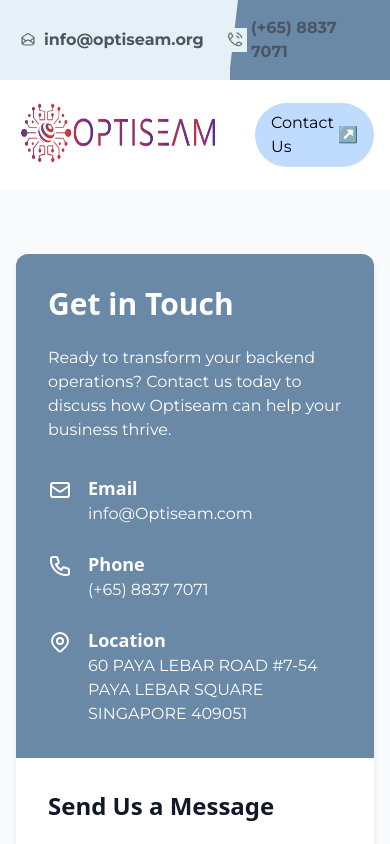
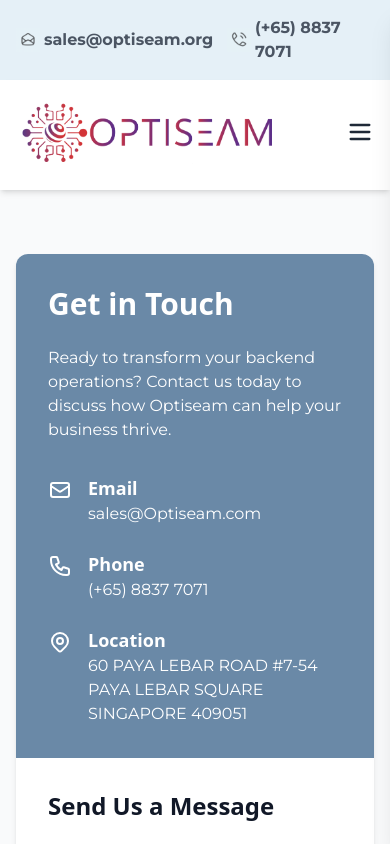
Before and after one commit to praveenkberi/optiseam, a React (Vite) app: page /contact in a window 390 px wide. Shown: the top 844 px of the page. Built offline with nearby package versions, Linux system fonts and the light colour scheme.

Commit message:
added side view for mobile view

```diff
--- a/src/App.tsx
+++ b/src/App.tsx
@@ -16,11 +16,13 @@
 import LogisticsTransportation from './components/industries/LogisticsTransportation';
 import LegalServices from './components/industries/LegalServices';
 import LandscapingFieldServices from './components/industries/LandscapingFieldServices';
-import { services } from './components/services/servicedata';
+import ScrollToTop from './components/ScrollToTop';
 import './App.css';
 
 const App = () => {
   return (
+    <>
+      <ScrollToTop />
       <div className="flex flex-col min-h-screen">
         <Navbar />
         <main className="flex-grow">
@@ -43,6 +45,7 @@
         </main>
         <Footer />
       </div>
+    </>
   );
 };
 
--- a/src/components/Contact.tsx
+++ b/src/components/Contact.tsx
@@ -80,7 +80,7 @@
                     </div>
                     <div className="ml-4">
                       <h3 className="text-lg font-semibold text-white">Email</h3>
-                      <p className="text-primary-100">info@Optiseam.com</p>
+                      <p className="text-primary-100">sales@Optiseam.com</p>
                     </div>
                   </div>
 
--- a/src/components/Footer.tsx
+++ b/src/components/Footer.tsx
@@ -169,8 +169,8 @@
                 <svg className="w-5 h-5 mr-2" fill="none" stroke="currentColor" viewBox="0 0 24 24">
                   <path strokeLinecap="round" strokeLinejoin="round" strokeWidth={2} d="M3 8l7.89 5.26a2 2 0 002.22 0L21 8M5 19h14a2 2 0 002-2V7a2 2 0 00-2-2H5a2 2 0 00-2 2v10a2 2 0 002 2z" />
                 </svg>
-                <a href="mailto:info@optiseam.com" className="hover:text-white transition-colors">
-                  info@optiseam.com
+                <a href="mailto:sales@optiseam.com" className="hover:text-white transition-colors">
+                  sales@optiseam.com
                 </a>
               </li>
               <li className="flex items-center text-gray-400">
--- a/src/components/Home.tsx
+++ b/src/components/Home.tsx
@@ -9,7 +9,7 @@
       <Hero />
       <Overview />
       <Benefits />
-      <Testimonials />
+      {/*<Testimonials /> */}
     </div>
   );
 }
--- a/src/components/Navbar.tsx
+++ b/src/components/Navbar.tsx
@@ -7,6 +7,7 @@
 import linkedinIcon from '../assets/linkedin.png';
 import emailIcon from '../assets/email.png';
 import phoneIcon from '../assets/phone.png';
+import { Menu, X } from 'lucide-react';
 
 const Navbar: React.FC = () => {
   const [isOpen, setIsOpen] = useState(false);
@@ -97,67 +98,56 @@
 
   return (
   <>
+    {/* Top bar with contact/socials */}
     <div className="relative bg-[#E5F0F7] px-4 md:px-20 py-4 flex justify-between items-center">
       <div className="flex items-center space-x-6 z-10">
         <span className="flex items-center space-x-1">
           <img src={emailIcon} alt="Email" className="h-6 w-6" />
-            <span className="font-semibold text-gray-600">info@optiseam.org</span>
+          <span className="font-semibold text-gray-600">sales@optiseam.org</span>
         </span>
         <span className="flex items-center space-x-1">
           <img src={phoneIcon} alt="Phone" className="h-6 w-6" />
           <span className="font-semibold text-gray-600">(+65) 8837 7071</span>
         </span>
       </div>
-        <div className="absolute top-0 right-0 h-full w-[30%] bg-[#6A89A7] clip-slant flex items-center justify-start px-20 space-x-6 z-0">
+      <div className="hidden sm:flex absolute top-0 right-0 h-full w-[30%] bg-[#6A89A7] clip-slant items-center justify-start px-20 space-x-6 z-20">
         <a href="https://www.facebook.com/profile.php?id=61578632121275"><img src={facebookIcon} alt="Facebook" className="h-7 w-7" /></a>
         <a href="https://x.com/optiseam"><img src={twitterIcon} alt="Twitter" className="h-7 w-7" /></a>
         <a href="https://www.linkedin.com/in/optiseam/"><img src={linkedinIcon} alt="LinkedIn" className="h-7 w-7" /></a>
-          {/*<a href="#"><img src="/src/assets/instagram.png" alt="Instagram" className="h-7 w-7" /></a> */}
       </div>
     </div>
 
-      <nav className="bg-[#ffffff] px-4 md:px-6 py-5">
+    {/* Main navbar */}
+    <nav className="bg-white px-4 md:px-6 py-5 shadow-md relative z-30">
       <div className="flex justify-between items-center">
-          <div className="flex mr-10">
-            <Link to="/" className="flex items-center focus:outline-none focus:ring-0">
+        <Link to="/" className="flex items-center">
           <div className="h-[70px] overflow-hidden flex items-center">
             <img src={logo} alt="Logo" className="h-[120px] -translate-y-0 scale-5" />
           </div>
         </Link>
-          </div>
 
+        {/* Desktop Nav */}
         <div className="hidden md:flex space-x-12 text-purple-850 font-medium ml-20">
-            <Link to="/" className='hover:text-gray-500 focus:outline-none focus:ring-0'>Home</Link>
-            <Link to="/about-us" className='hover:text-gray-500 focus:outline-none focus:ring-0'>About us</Link>
+          <Link to="/" className="hover:text-gray-500">Home</Link>
+          <Link to="/about-us" className="hover:text-gray-500">About us</Link>
 
           <div className="relative" ref={servicesRef}>
             <button
-                className={`text-purple-850  flex items-center hover:text-gray-500 transition-colors focus:outline-none focus:ring-0`}
               onClick={() => {
                 setIsServicesOpen(prev => !prev);
                 if (!isServicesOpen) setIsIndustriesOpen(false);
               }}
+              className="flex items-center hover:text-gray-500"
             >
               Services
-                <svg
-                  className={`ml-1 w-4 h-4 transition-transform ${isServicesOpen ? 'rotate-180' : ''}`}
-                  fill="none"
-                  stroke="currentColor"
-                  viewBox="0 0 24 24"
-                >
+              <svg className={`ml-1 w-4 h-4 transition-transform ${isServicesOpen ? 'rotate-180' : ''}`} fill="none" stroke="currentColor" viewBox="0 0 24 24">
                 <path strokeLinecap="round" strokeLinejoin="round" strokeWidth={2} d="M19 9l-7 7-7-7" />
               </svg>
             </button>
-              <div
-                className={`absolute left-0 mt-2 w-64 bg-white rounded-lg shadow-lg overflow-hidden transition duration-200 z-50 ${
-                  isServicesOpen ? 'opacity-100 visible' : 'opacity-0 invisible'
-                }`}
-              >
+            <div className={`absolute left-0 mt-2 w-64 bg-white rounded-lg shadow-lg z-50 ${isServicesOpen ? 'block' : 'hidden'}`}>
               {services.map((s, idx) => (
-                  <Link
-                    key={idx}
-                    to={s === 'View All Services' ? '/services' : `/services/${s.toLowerCase().replace(/\s+/g, '-')}`}
-                    className="block px-4 py-2 hover:text-white hover:bg-[#809497] text-gray-700"
+                <Link key={idx} to={s === 'View All Services' ? '/services' : `/services/${s.toLowerCase().replace(/\s+/g, '-')}`}
+                  className="block px-4 py-2 hover:bg-[#809497] hover:text-white text-gray-700"
                   onClick={() => setIsServicesOpen(false)}
                 >
                   {s}
@@ -168,32 +158,21 @@
 
           <div className="relative" ref={industriesRef}>
             <button
-                className={`text-purple-850  flex items-center hover:text-gray-500 transition-colors focus:outline-none focus:ring-0`}
               onClick={() => {
                 setIsIndustriesOpen(prev => !prev);
                 if (!isIndustriesOpen) setIsServicesOpen(false);
               }}
+              className="flex items-center hover:text-gray-500"
             >
               Industry
-                <svg
-                  className={`ml-1 w-4 h-4 transition-transform ${isIndustriesOpen ? 'rotate-180' : ''}`}
-                  fill="none"
-                  stroke="currentColor"
-                  viewBox="0 0 24 24"
-                >
+              <svg className={`ml-1 w-4 h-4 transition-transform ${isIndustriesOpen ? 'rotate-180' : ''}`} fill="none" stroke="currentColor" viewBox="0 0 24 24">
                 <path strokeLinecap="round" strokeLinejoin="round" strokeWidth={2} d="M19 9l-7 7-7-7" />
               </svg>
             </button>
-              <div
-                className={`absolute left-0 mt-2 w-64 bg-white rounded-lg shadow-lg overflow-hidden transition duration-200 z-50 ${
-                  isIndustriesOpen ? 'opacity-100 visible' : 'opacity-0 invisible'
-                }`}
-              >
+            <div className={`absolute left-0 mt-2 w-64 bg-white rounded-lg shadow-lg z-50 ${isIndustriesOpen ? 'block' : 'hidden'}`}>
               {industries.map(ind => (
-                  <Link
-                    key={ind.id}
-                    to={ind.id === 'all-industries' ? '/industries' : `/industries/${ind.id}`}
-                    className="block px-4 py-2 hover:text-white hover:bg-[#809497] text-gray-700"
+                <Link key={ind.id} to={ind.id === 'all-industries' ? '/industries' : `/industries/${ind.id}`}
+                  className="block px-4 py-2 hover:bg-[#809497] hover:text-white text-gray-700"
                   onClick={() => setIsIndustriesOpen(false)}
                 >
                   {ind.title}
@@ -203,19 +182,94 @@
           </div>
         </div>
 
-          <div className="flex items-center space-x-6">
-            <Link to="/contact" className="bg-blue-200 text-black px-4 py-2 rounded-full flex items-center space-x-1 focus:outline-none focus:ring-0">
-              <span>Contact Us</span>
-              <span>↗️</span>
+        {/* Contact & Search (Desktop) */}
+        <div className="hidden md:flex items-center space-x-6">
+          <Link to="/contact" className="bg-blue-200 text-black px-4 py-2 rounded-full">
+            Contact Us ↗️
           </Link>
-            <div className="hidden md:block ">
           <Search />
         </div>
+
+        {/* Hamburger for Mobile */}
+        <div className="md:hidden z-50">
+          <button onClick={() => setIsOpen(!isOpen)}>{isOpen ? <X size={28} /> : <Menu size={28} />}</button>
         </div>
       </div>
     </nav>
+
+    {/* Mobile Slide Menu */}
+    <div
+      ref={mobileRef}
+      className={`fixed top-0 right-0 h-full w-72 bg-white shadow-xl transform transition-transform duration-300 ease-in-out z-40 ${
+        isOpen ? 'translate-x-0' : 'translate-x-full'
+      }`}
+    >
+      <div className="flex justify-between items-center px-6 py-4 border-b">
+        <span className="text-lg font-bold">Menu</span>
+        <button onClick={() => setIsOpen(false)}><X size={24} /></button>
+      </div>
+      <div className="flex flex-col space-y-4 px-6 py-6">
+        <Link to="/" onClick={() => setIsOpen(false)}>Home</Link>
+        <Link to="/about-us" onClick={() => setIsOpen(false)}>About us</Link>
+        <div>
+          <button onClick={() => setIsServicesOpenMobile(prev => !prev)} className="flex justify-between w-full">
+            Services
+            <span>{isServicesOpenMobile ? '▲' : '▼'}</span>
+          </button>
+          {isServicesOpenMobile && (
+            <div className="ml-4 mt-2 space-y-2">
+              {services.map((s, idx) => (
+                <Link
+                  key={idx}
+                  to={s === 'View All Services' ? '/services' : `/services/${s.toLowerCase().replace(/\s+/g, '-')}`}
+                  onClick={() => setIsOpen(false)}
+                >
+                  {s}
+                </Link>
+              ))}
+            </div>
+          )}
+        </div>
+        <div>
+          <button onClick={() => setIsIndustriesOpenMobile(prev => !prev)} className="flex justify-between w-full">
+            Industry
+            <span>{isIndustriesOpenMobile ? '▲' : '▼'}</span>
+          </button>
+          {isIndustriesOpenMobile && (
+            <div className="ml-4 mt-2 space-y-2">
+              {industries.map(ind => (
+                <Link
+                  key={ind.id}
+                  to={ind.id === 'all-industries' ? '/industries' : `/industries/${ind.id}`}
+                  onClick={() => setIsOpen(false)}
+                >
+                  {ind.title}
+                </Link>
+              ))}
+            </div>
+          )}
+        </div>
+        <Link to="/contact" onClick={() => setIsOpen(false)}>Contact Us</Link>
+        <div className="flex justify-center space-x-6 pt-6 border-t">
+  <a href="https://www.facebook.com/profile.php?id=61578632121275">
+    <img src={facebookIcon} alt="Facebook" className="h-6 w-6" />
+  </a>
+  <a href="https://x.com/optiseam">
+    <img src={twitterIcon} alt="Twitter" className="h-6 w-6" />
+  </a>
+  <a href="https://www.linkedin.com/in/optiseam/">
+    <img src={linkedinIcon} alt="LinkedIn" className="h-6 w-6" />
+  </a>
+</div>
+
+      </div>
+    </div>
+
+    {/* Overlay */}
+    {isOpen && <div className="fixed inset-0 bg-black bg-opacity-40 z-30 md:hidden" onClick={() => setIsOpen(false)} />}
   </>
 );
+
 };
 
 export default Navbar;
```
Also changed, not shown: src/components/ScrollToTop.tsx (added, +15 -0 lines). Lines whose indentation alone changed are shown as unchanged.
